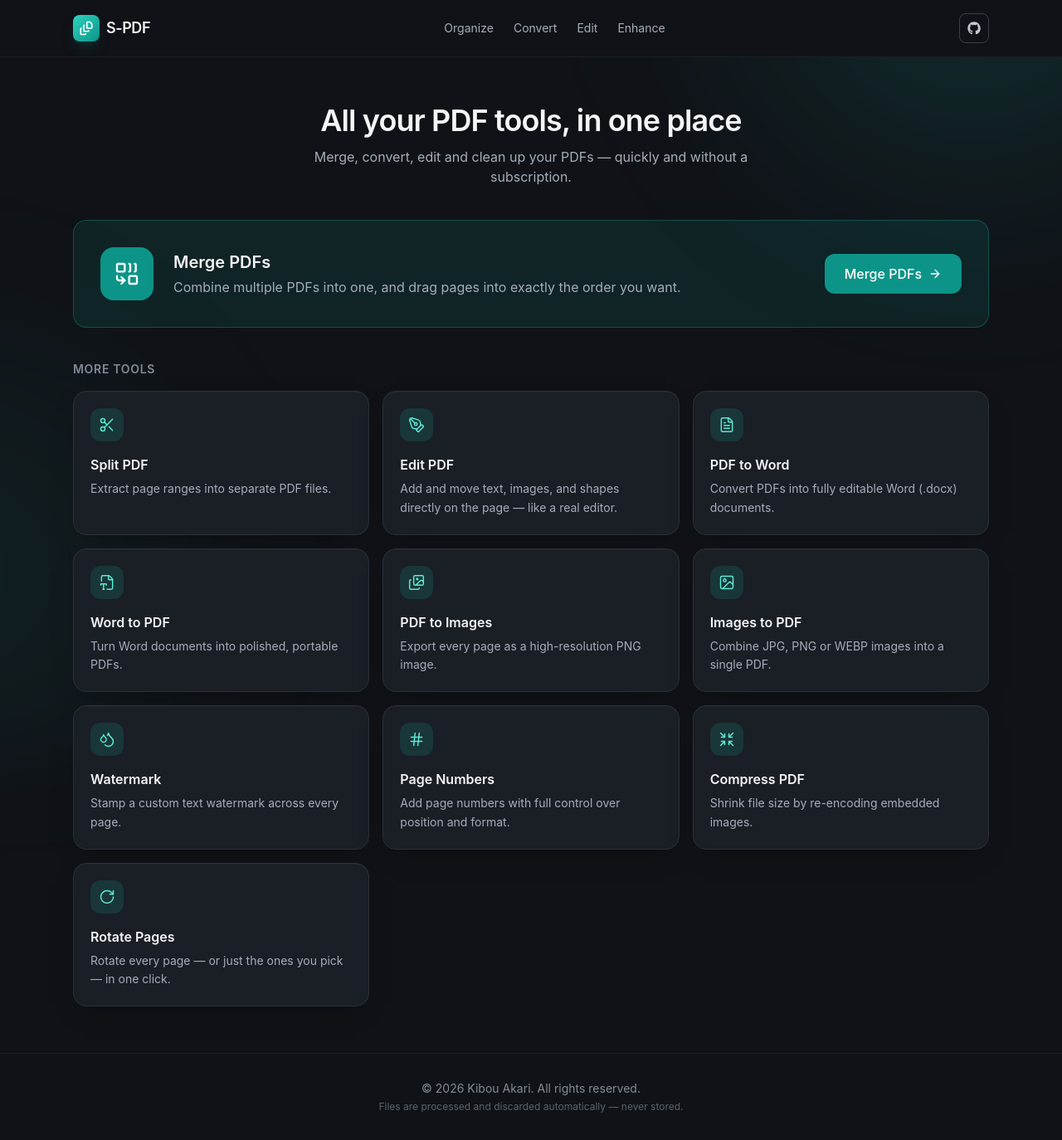
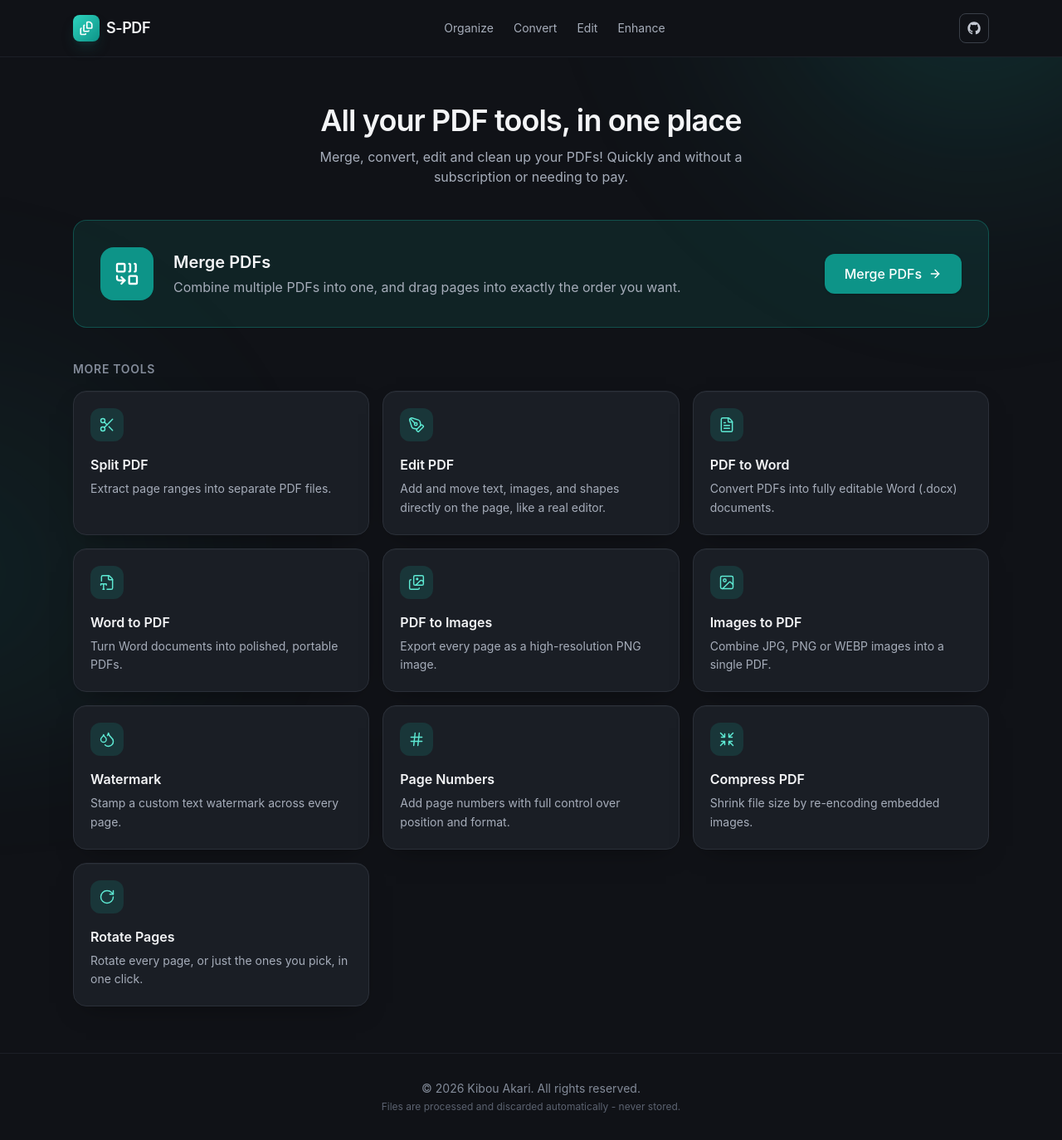
Before and after one commit to KibouAkari/S-PDF, a React (Vite) app in the folder apps/web/: page / in a window 1280 px wide. Shown: the whole page at 83% size. Built offline with nearby package versions, Linux system fonts and the light colour scheme.

Commit message:
feat: improve footer text and enhance tool descriptions for clarity

```diff
--- a/apps/web/src/components/Layout.tsx
+++ b/apps/web/src/components/Layout.tsx
@@ -47,7 +47,7 @@ export function Layout() {
 
       <footer className="border-t border-ink-800/80 py-8 text-center text-sm text-ink-400">
         <p>&copy; {new Date().getFullYear()} Kibou Akari. All rights reserved.</p>
-        <p className="mt-1 text-xs text-ink-500">Files are processed and discarded automatically — never stored.</p>
+        <p className="mt-1 text-xs text-ink-500">Files are processed and discarded automatically - never stored.</p>
       </footer>
     </div>
   );
--- a/apps/web/src/lib/tools.ts
+++ b/apps/web/src/lib/tools.ts
@@ -42,7 +42,7 @@ export const TOOLS: ToolMeta[] = [
   {
     id: "editor",
     title: "Edit PDF",
-    description: "Add and move text, images, and shapes directly on the page — like a real editor.",
+    description: "Add and move text, images, and shapes directly on the page, like a real editor.",
     path: "/tools/editor",
     icon: PenTool,
     category: "Edit",
@@ -106,7 +106,7 @@ export const TOOLS: ToolMeta[] = [
   {
     id: "rotate",
     title: "Rotate Pages",
-    description: "Rotate every page — or just the ones you pick — in one click.",
+    description: "Rotate every page, or just the ones you pick, in one click.",
     path: "/tools/organize?mode=rotate",
     icon: RotateCw,
     category: "Organize",
--- a/apps/web/src/pages/Home.tsx
+++ b/apps/web/src/pages/Home.tsx
@@ -14,7 +14,7 @@ export function Home() {
           All your PDF tools, in one place
         </h1>
         <p className="mx-auto mt-3 max-w-xl text-ink-300">
-          Merge, convert, edit and clean up your PDFs — quickly and without a subscription.
+          Merge, convert, edit and clean up your PDFs! Quickly and without a subscription or needing to pay.
         </p>
       </div>
 
```
